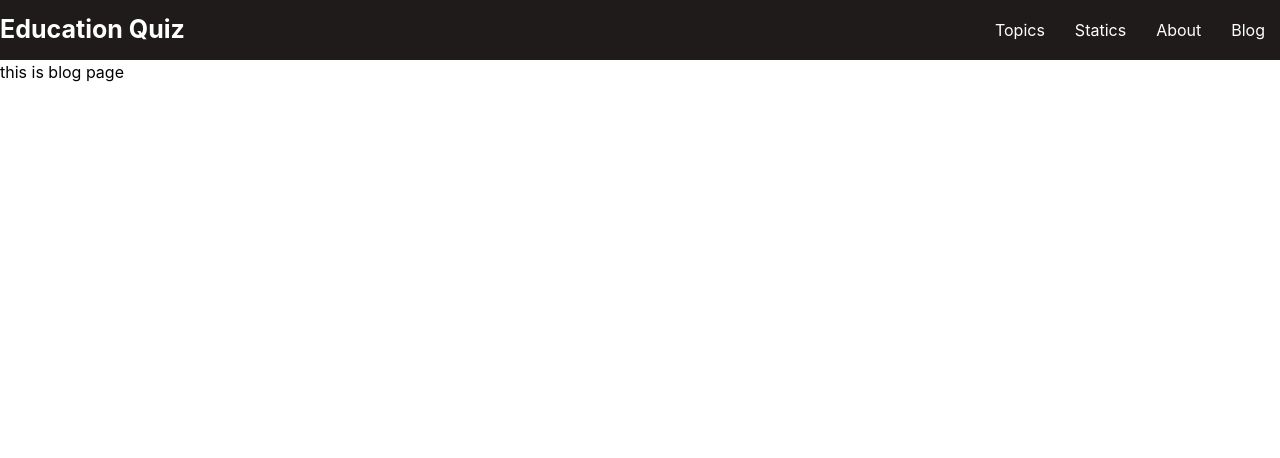
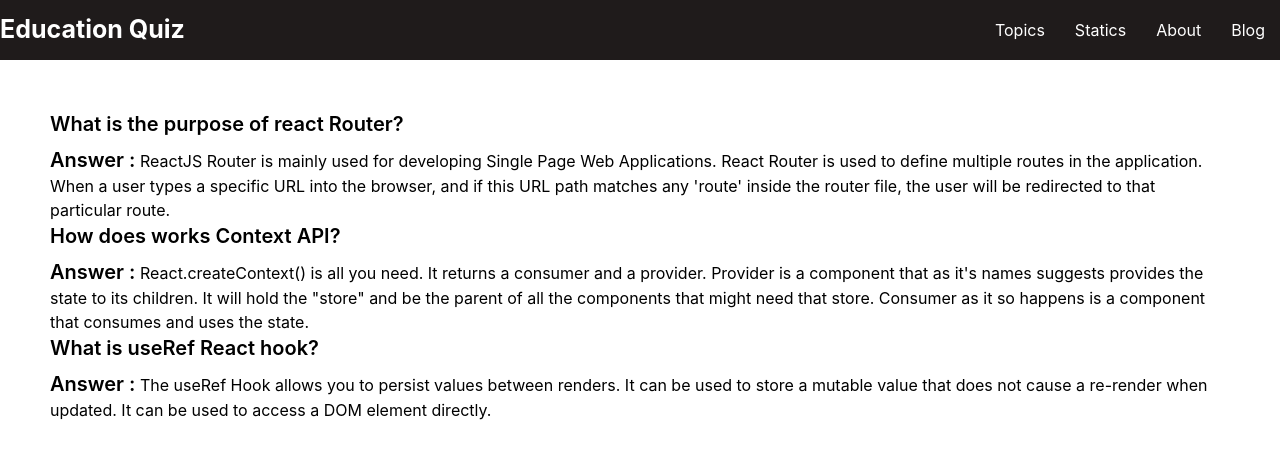
Before and after one commit to Abdulkarim6/WebDevelopment-Education-Quize, a React (Create React App) app: page /blog in a window 1280 px wide. Shown: the top 458 px of the page. Built offline with nearby package versions, Linux system fonts and the light colour scheme.

Commit message:
added ques answer

```diff
--- a/src/components/AuthorInfo/AuthorInfo.js
+++ b/src/components/AuthorInfo/AuthorInfo.js
@@ -4,14 +4,14 @@ import authorLogo from '../../author.jpg'
 
 const AuthorInfo = () => {
     return (
-        <div  className='header-container'>
+        <div className='header-container'>
             <header className='header-info'>
                 <div className='author-img'>
                     <img src={authorLogo} alt="" />
                 </div>
-                <div className='author-inf'>
-                    <h2 className='text-2xl font-semibold mt-4'>Abdul Karim</h2>
-                    <p>Junior Web developer</p>
+                <div className='author-inf p-1'>
+                    <h2 className='text-2xl font-semibold mt-4 mb-6'>Quize for learning</h2>
+                    <p>Brain-bending general knowledge quizzes will test you on your programming</p>
                 </div>
             </header>
         </div>
--- /dev/null
+++ b/src/components/Blog/Blog.css
@@ -0,0 +1,3 @@
+.blog-container{
+    padding: 50px;
+}
--- a/src/components/Blog/Blog.js
+++ b/src/components/Blog/Blog.js
@@ -1,9 +1,27 @@
 import React from 'react';
+import './Blog.css'
 
 const Blog = () => {
     return (
-        <div>
-            <h2>this is blog page</h2>
+        <div className='blog-container'>
+            <div>
+                <h2 className='text-xl font-semibold mb-2'>What is the purpose of react Router?</h2>
+                <p><span className='text-xl font-semibold'>Answer :</span> ReactJS Router is mainly used for developing Single Page Web Applications. React Router is used to define multiple routes in the application. When a user types a specific URL into the browser, and if this URL path matches any 'route' inside the router file, the user will be redirected to that particular route.</p>
+            </div>
+            <div>
+                <h2 className='text-xl font-semibold mb-2'>How does works Context API?</h2>
+                <p>
+                    <span className='text-xl font-semibold'>Answer :</span> React.createContext() is all you need. It returns a consumer and a provider. Provider is a component that as it's names suggests provides the state to its children. It will hold the "store" and be the parent of all the components that might need that store. Consumer as it so happens is a component that consumes and uses the state.
+                </p>
+            </div>
+            <div>
+                <h2 className='text-xl font-semibold mb-2'>What is useRef React hook?</h2>
+                <p>
+                    <span className='text-xl font-semibold'>Answer :</span> The useRef Hook allows you to persist values between renders.
+                    It can be used to store a mutable value that does not cause a re-render when updated.
+                    It can be used to access a DOM element directly.
+                </p>
+            </div>
         </div>
     );
 };
```
Also changed, not shown: src/author.jpg.
